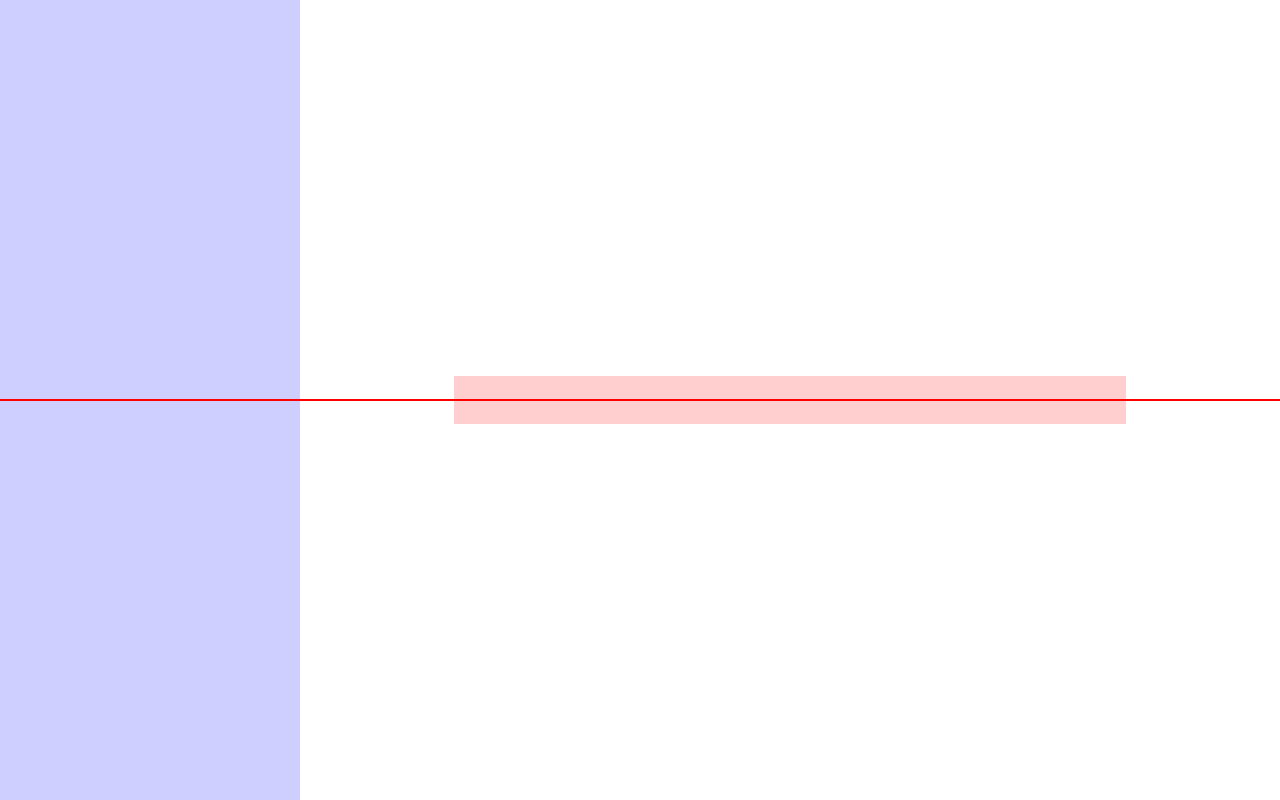
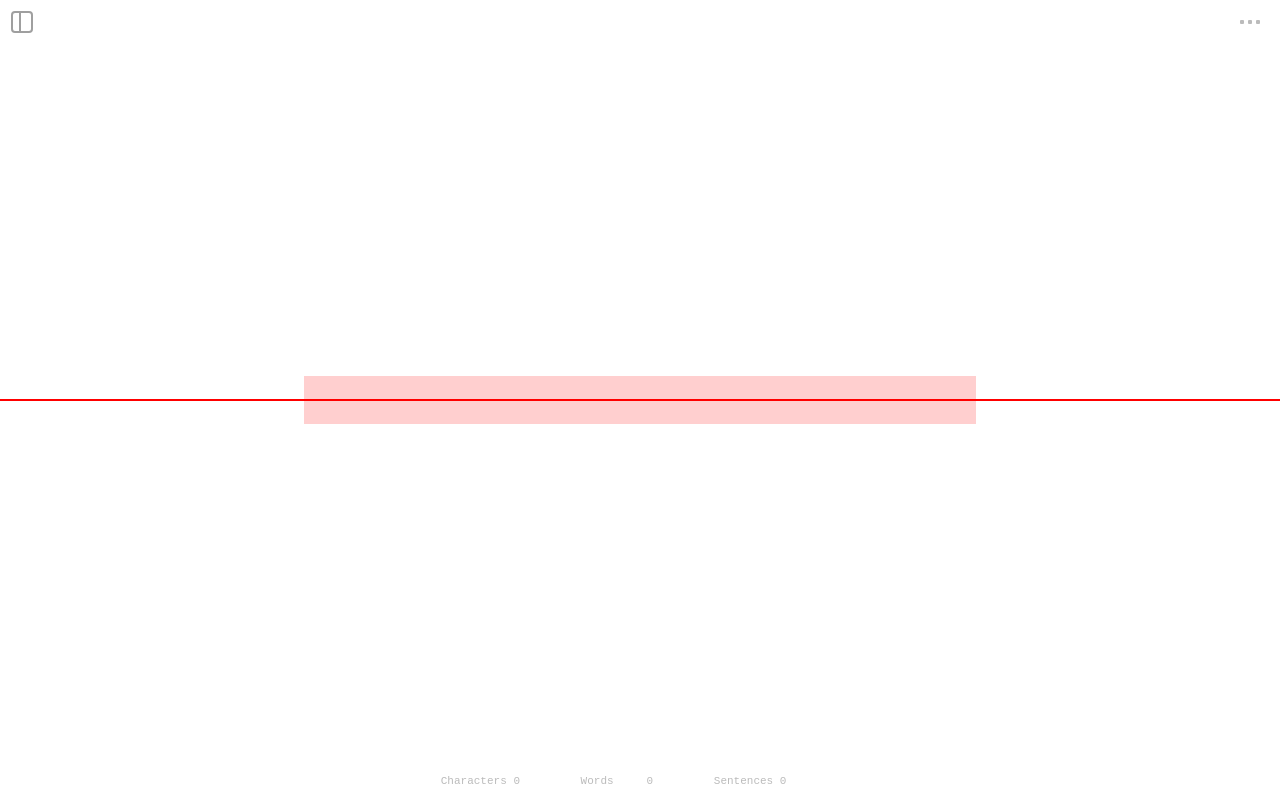
Before and after one commit to stephenmatheis/line-writer, a React (Vite) app: page / in a window 1280 px wide. Built offline with nearby package versions, Linux system fonts and the light colour scheme.

Commit message:
feat: open/close sidebar

```diff
--- a/src/app.scss
+++ b/src/app.scss
@@ -7,6 +7,7 @@
     --muted-dark: #9f9f9f;
     --container-color: #eeeeee;
     --background-color: #ffffff;
+    --secondary-color: #f5f5f5;
     --shadow-color: #eeeeee;
     --divider-color: #eeeeee;
 
@@ -23,6 +24,7 @@
     --muted-dark: #9f9f9f;
     --container-color: #151515;
     --background-color: #1e1e1e;
+    --secondary-color: #151515;
     --shadow-color: #242424;
     --divider-color: #242424;
 }
@@ -38,24 +40,17 @@
 
 body {
     margin: 0;
-
-    // padding-top: calc(50dvh - 24px);
-    // padding-bottom: calc(50dvh - 24px);
-    // font-size: 16px;
-
     overflow: hidden;
 }
 
 #root {
     display: flex;
-    // justify-content: center;
-    // align-items: center;
+    height: 100dvh;
+    overflow: hidden;
+}
 
-    height: 100dvh;
-
-    overflow: hidden;
-
-    // padding-top: calc(50dvh - 24px);
-    // padding-bottom: calc(50dvh - 24px);
-    // font-size: 16px;
+button {
+    background: none;
+    border: none;
+    padding: 0;
 }
--- a/src/app.tsx
+++ b/src/app.tsx
@@ -9,7 +9,7 @@ export default function App() {
         <ThemeProvider>
             <MenuProvider>
                 <Sidebar />
-                {/* <MenuButton /> */}
+                <MenuButton />
                 <Editor />
             </MenuProvider>
         </ThemeProvider>
--- a/src/components/editor/editor.module.scss
+++ b/src/components/editor/editor.module.scss
@@ -1,12 +1,7 @@
 .editor-scroll-ctr {
-    // flex: 1;
-    // height: 100dvh;
-
+    flex: 1;
     padding-top: calc(50dvh - 24px);
     padding-bottom: calc(50dvh - 24px);
-
-    flex: 1;
-    // display: flex;
     overflow: auto;
 
     .editor {
--- a/src/components/editor/editor.tsx
+++ b/src/components/editor/editor.tsx
@@ -1,4 +1,3 @@
-// https://chatgpt.com/share/ee4b1b02-bc03-46cf-bc2c-6c943f386782
 import {
     ChangeEvent,
     ClipboardEvent,
@@ -150,8 +149,8 @@ export function Editor() {
 
                     <div className={styles.bar} />
                 </div>
+                <StatusBar content={content} />
             </div>
-            {/* <StatusBar content={content} /> */}
         </>
     );
 }
--- a/src/components/sidebar/sidebar.module.scss
+++ b/src/components/sidebar/sidebar.module.scss
@@ -1,11 +1,51 @@
 .sidebar {
-    // display: none;
+    height: 100dvh;
+    width: 0px;
+    transition: width 250ms ease-in-out;
+    box-shadow: 2px 0px 0px 0px var(--container-color);
 
-    // position: fixed;
-    // top: 0;
-    // left: 0;
+    &.open {
+        width: 300px;
+    }
 
-    width: 300px;
-    height: 100dvh;
-    background-color: #0000ff30;
+    .open {
+        cursor: pointer;
+        position: fixed;
+        top: 0px;
+        left: 0px;
+        width: 44px;
+        height: 44px;
+        display: flex;
+        align-items: center;
+        justify-content: center;
+
+        &:hover {
+            .icon {
+                border-color: var(--muted-dark);
+
+                &::after {
+                    background-color: var(--muted-dark);
+                }
+            }
+        }
+
+        .icon {
+            position: relative;
+            border: solid 2px var(--muted);
+            height: 22px;
+            width: 22px;
+            border-radius: 4px;
+            background-color: var(--background-color);
+
+            &::after {
+                content: '';
+                position: absolute;
+                left: 6px;
+                top: 0px;
+                height: 100%;
+                width: 2px;
+                background-color: var(--muted);
+            }
+        }
+    }
 }
--- a/src/components/sidebar/sidebar.tsx
+++ b/src/components/sidebar/sidebar.tsx
@@ -1,11 +1,22 @@
+import classNames from 'classnames';
+import { useMenu } from '@/providers/menu-provider';
 import styles from './sidebar.module.scss';
 
 export function Sidebar() {
+    const { isSidebarOpen, setIsSidebarOpen } = useMenu();
+
     return (
-        <div className={styles.sidebar}>
-            <div className={styles.icon}>
-                <div className={styles.line} />
-            </div>
+        <div
+            className={classNames(styles.sidebar, {
+                [styles.open]: isSidebarOpen,
+            })}
+        >
+            <button
+                className={styles.open}
+                onClick={() => setIsSidebarOpen((prev) => !prev)}
+            >
+                <div className={styles.icon} />
+            </button>
         </div>
     );
 }
--- a/src/components/statusbar/statusbar.module.scss
+++ b/src/components/statusbar/statusbar.module.scss
@@ -3,6 +3,7 @@
     bottom: 0;
     left: 50%;
     transform: translateX(-50%);
+    transition: transform 250ms ease-in-out;
     display: flex;
     align-items: center;
     justify-content: center;
@@ -16,6 +17,10 @@
 
     @media (max-width: 404px) {
         flex-direction: column;
+    }
+
+    &.open {
+        transform: translateX(calc(-50% + 150px));
     }
 
     .item {
--- a/src/components/statusbar/statusbar.tsx
+++ b/src/components/statusbar/statusbar.tsx
@@ -3,7 +3,7 @@ import styles from './statusbar.module.scss';
 import classNames from 'classnames';
 
 export function StatusBar({ content }: { content: string }) {
-    const { hideChars, hideWords, hideSentences } = useMenu();
+    const { hideChars, hideWords, hideSentences, isSidebarOpen } = useMenu();
     const chars = content.length;
     const words = content
         .trim()
@@ -15,7 +15,11 @@ export function StatusBar({ content }: { content: string }) {
         .filter((x) => x).length;
 
     return (
-        <div className={styles.statusbar}>
+        <div
+            className={classNames(styles.statusbar, {
+                [styles.open]: isSidebarOpen,
+            })}
+        >
             <div
                 className={classNames(styles.item, {
                     [styles.hide]: hideChars,
--- a/src/providers/menu-provider.tsx
+++ b/src/providers/menu-provider.tsx
@@ -21,6 +21,8 @@ type ContextProps = {
     setHideWords: Dispatch<SetStateAction<boolean>>;
     hideSentences: boolean;
     setHideSentences: Dispatch<SetStateAction<boolean>>;
+    isSidebarOpen: boolean;
+    setIsSidebarOpen: Dispatch<SetStateAction<boolean>>;
 };
 
 const MenuContext = createContext<ContextProps | undefined>(undefined);
@@ -51,6 +53,7 @@ export function MenuProvider({ children }: MenuProviderProps) {
 
         return storedValue === 'true' ? true : false;
     });
+    const [isSidebarOpen, setIsSidebarOpen] = useState<boolean>(false);
 
     useEffect(() => {
         localStorage.setItem('hideChars', hideChars.toString());
@@ -73,6 +76,8 @@ export function MenuProvider({ children }: MenuProviderProps) {
                 setHideWords,
                 hideSentences,
                 setHideSentences,
+                isSidebarOpen,
+                setIsSidebarOpen,
             }}
         >
             {children}
```
